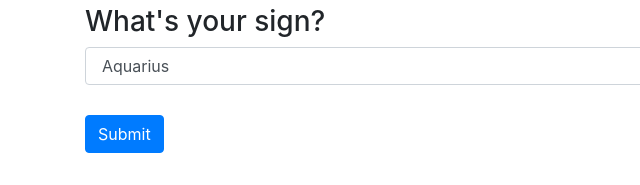
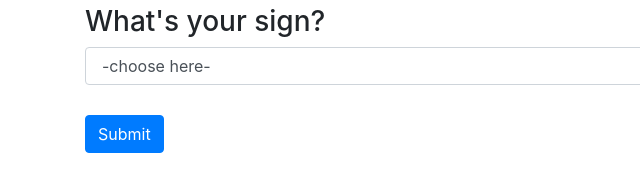
Before and after one commit to njhnny/programming-language-suggester, a plain HTML site: page index.html in a window 1280 px wide. Shown: the part 681-866 px from the top of the page, 0-640 px from the left. Drawn offline with Linux system fonts and the light colour scheme.

```diff
--- a/index.html
+++ b/index.html
@@ -100,6 +100,7 @@
     <div class="container">
       <h3>What's your sign?</h3>
       <select class="form-control" id="sign" required>
+        <option>-choose here-</option>
         <option>Aquarius</option>
         <option>Pices</option>
         <option>Aries</option>
```
Also changed, not shown: 1 other file.
